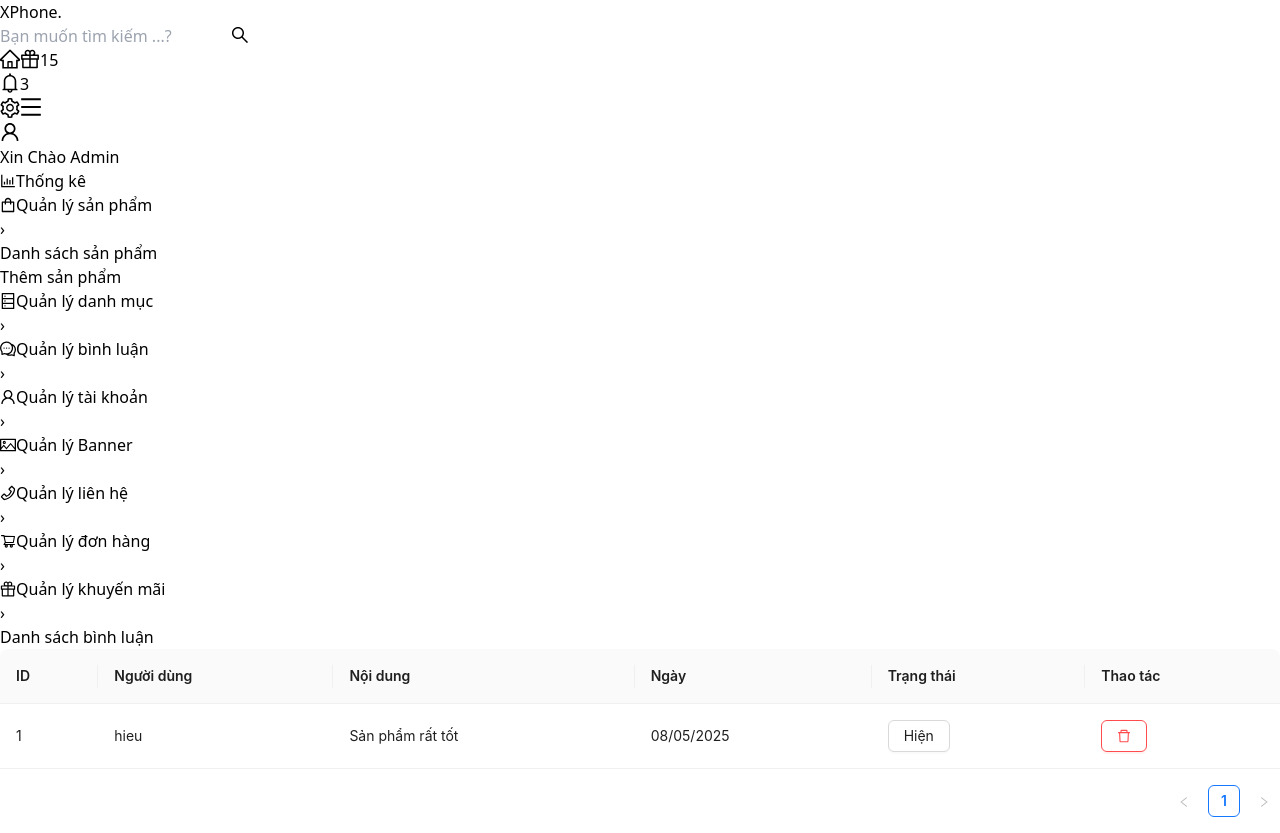
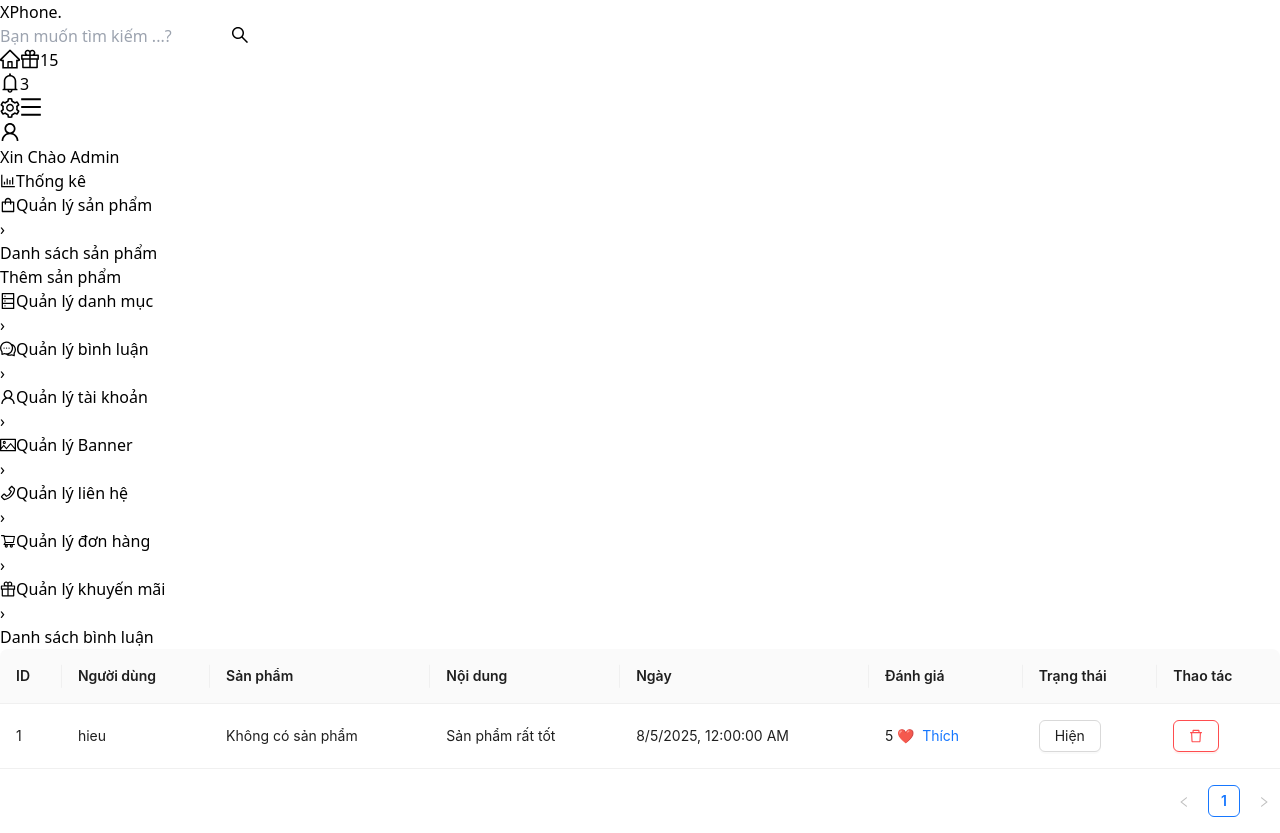
Before and after one commit to Hiu-fen/DATN-XPHONE, a React (Vite) app: page /admin/comment/list in a window 1280 px wide. Built offline with nearby package versions, Linux system fonts and the light colour scheme; data requests are answered from the project's data file.

Commit message:
Bình luận

```diff
--- a/db.json
+++ b/db.json
@@ -91,7 +91,8 @@
       "product": "",
       "status": true,
       "date": "08/05/2025",
-      "id": 1
+      "id": 1,
+      "likes": 5
     }
   ],
   "carts": [],
--- a/src/components/admin/Comment/CommentAdd.tsx
+++ b/src/components/admin/Comment/CommentAdd.tsx
@@ -1,25 +1,28 @@
-import React, { useEffect, useState } from 'react';
+import { useEffect, useState } from 'react';
 import { message } from 'antd';
 import axios from 'axios';
 import { useMutation } from '@tanstack/react-query';
 import { useNavigate, useParams } from 'react-router-dom';
 import { useForm } from 'react-hook-form';
 import { IComment } from '../../../interface/comments';
+import { IProduct } from '../../../interface/product';
 
 const CommentAdd = () => {
   const { register, handleSubmit, formState: { errors } } = useForm<IComment>();
-  const [productId, setProductId] = useState<string>('');
+  const [products, setProduct] = useState<IProduct[]>([]);
   const nav = useNavigate();
-  const { productIdParam } = useParams(); // Lấy ID sản phẩm từ URL
+  const { productIdParam } = useParams();
 
-  // Lưu ID sản phẩm từ URL (nếu có)
-  useEffect(() => {
-    if (productIdParam) {
-      setProductId(productIdParam);
-    }
-  }, [productIdParam]);
 
-  // Hàm gửi dữ liệu bình luận
+  useEffect(() =>{
+    const fetchProduct = async () =>{
+      const { data } = await axios.get(`http://localhost:4000/products`)
+      setProduct(data)
+    };
+    fetchProduct();
+  }, [])
+
+
   const mutation = useMutation({
     mutationFn: async (data: IComment) => {
       const response = await axios.post('http://localhost:4000/comments', data);
@@ -34,16 +37,27 @@ const CommentAdd = () => {
     },
   });
 
-  // Hàm xử lý submit form
-  const onSubmit = (data: IComment) => {
-    const commentData: IComment = {
-      ...data,
-      product: productId,
-      status: true,
-      date: new Date().toLocaleDateString('en-GB'),
-    };
-    mutation.mutate(commentData);
+
+ const onSubmit = async (data: IComment) => {
+
+  const newComment = {
+    ...data,
+    date: new Date().toISOString(),
+    likes: 0,
   };
+
+  try {
+    // Gửi bình luận với trường date
+    await axios.post('http://localhost:4000/comments', newComment);
+    message.success("Thêm bình luận thành công");
+    nav(`/admin/comment/list`);
+  } catch (error) {
+    message.error("Thêm bình luận thất bại");
+    console.error("Lỗi khi thêm bình luận:", error);
+  }
+};
+
+
 
   return (
     <div className="max-w-md mx-auto p-6 bg-white shadow-md rounded-lg mt-10">
@@ -70,11 +84,27 @@ const CommentAdd = () => {
           <span className="text-red-700">{errors.content?.message}</span>
         </div>
 
+        <div>
+          <label className="block text-sm font-medium text-gray-700 mb-1">Chọn sản phẩm</label>
+          <select
+            {...register('sanpham', { required: "Vui lòng chọn sản phẩm" })}
+            className="w-full px-4 py-2 border border-gray-300 rounded-md"
+          >
+            <option value="">-- Chọn sản phẩm --</option>
+            {products?.map((product: IProduct) => (
+              <option key={product.id} value={product.id}>
+                {product.name}
+              </option>
+            ))}
+          </select>
+          <span className="text-red-700">{errors.sanpham?.message}</span>
+        </div>
+
         <button
           type="submit"
           className="w-full bg-blue-600 text-white py-2 rounded-md hover:bg-blue-700 transition"
         >
-          Thêm bình luận
+        Thêm
         </button>
       </form>
     </div>
--- a/src/components/admin/Comment/CommentList.tsx
+++ b/src/components/admin/Comment/CommentList.tsx
@@ -1,50 +1,109 @@
-import { useEffect, useState } from 'react';
+import {  useState } from 'react';
 import axios from 'axios';
-import { Table, Button, Popconfirm } from 'antd';
+import { Table, Button, Popconfirm, message } from 'antd';
+import { DeleteOutlined } from '@ant-design/icons';
+import { useMutation, useQuery } from '@tanstack/react-query';
 import { IComment } from '../../../interface/comments';
-import { DeleteOutlined } from '@ant-design/icons';
-import { useMutation } from '@tanstack/react-query';
 
 
+interface IProduct {
+  id: number;
+  name: string
+}
+
 const CommentAdmin = () => {
-  const [comments, setComments] = useState<IComment[]>([]);
 
-  // Lấy danh sách bình luận từ API (db.json)
-  useEffect(() => {
-    const fetchComments = async () => {
-      const response = await axios.get('http://localhost:4000/comments');
-      setComments(response.data);
+  const { data: comments , refetch } = useQuery({
+    queryKey:['comments'],
+    queryFn: async() =>
+      ( await axios.get(`http://localhost:4000/comments`)).data
+  })
+
+  const { data: products } = useQuery({
+    queryKey:['products'],
+    queryFn: async () => (await axios.get(`http://localhost:4000/products`)).data
+  })
+
+  const getProductName = (id:number) =>{
+    const product = products?.find((pro: IProduct)=> pro.id == id);
+    return product ? product.name : "Không có sản phẩm"
+  }
+
+
+  const toggleStatus = async (id: number, currentStatus: boolean) => {
+    try {
+       await axios.patch(`http://localhost:4000/comments/${id}`, {
+        status: !currentStatus,
+      });
+      message.success("Cập nhật trạng thái thành công");
+      refetch();
+    } catch (error: any) {
+
+      console.error("Lỗi khi cập nhật trạng thái:", error);
+      message.error("Cập nhật trạng thái thất bại");
+    }
   };
-    fetchComments();
-  }, []);
 
-  // Hàm để thay đổi trạng thái bình luận (Ẩn/Hiện)
-  const toggleStatus = async (id: number, currentStatus: boolean) => {
-    const newStatus = !currentStatus;
-    await axios.patch(`http://localhost:4000/comments/${id}`, { status: newStatus });
-    setComments(comments.map(comment =>
-      comment.id === id ? { ...comment, status: newStatus } : comment
-    ));
+const toggleLike = async (id: number, currentLikes: number) => {
+  try {
+    const updatedLikes = currentLikes + 1; // Tăng 1 tim khi thích
+    await axios.patch(`http://localhost:4000/comments/${id}`, { likes: updatedLikes });
+    message.success("Đã thích bình luận");
+    refetch(); // Để làm mới lại dữ liệu sau khi cập nhật
+  } catch (error: any) {
+    console.error("Lỗi khi cập nhật số tim:", error);
+    message.error("Không thể thích bình luận");
+  }
 };
+
   const mutation = useMutation({
-    mutationFn: async (id: string) => await axios.delete(`http://localhost:4000/comments/${id}`),
-    onSuccess: (_data, variables) => {
-      setComments(prev => prev.filter(c => c.id !== Number(variables)));
-    }
+    mutationFn: async (id: any) => await axios.delete(`http://localhost:4000/comments/${id}`),
+    onSuccess: () => {
+      message.success("Xóa thành công");
+      refetch()
+    },
+    onError: (error: any) => {
+      message.error("Xóa bình luận thất bại");
+      console.error("Lỗi khi xóa bình luận:", error);
+    },
   });
 
   const onDelete = (id: string) => {
-
     mutation.mutate(id);
   };
 
-
-  // Định nghĩa các cột trong bảng
+  // Cấu hình bảng hiển thị
   const columns = [
   { title: 'ID', dataIndex: 'id' },
-    { title: 'Người dùng', dataIndex: 'user' },       // đúng tên đã dùng khi submit
-    { title: 'Nội dung', dataIndex: 'content' },      // đúng tên đã dùng
-    { title: 'Ngày', dataIndex: 'date' },
+  { title: 'Người dùng', dataIndex: 'user' },
+  {
+    title: 'Sản phẩm',
+    dataIndex: 'sanpham',
+    render: (_:any, record: IComment) => getProductName(Number(record.sanpham)),
+  },
+  { title: 'Nội dung', dataIndex: 'content' },
+  {
+    title: 'Ngày',
+    dataIndex: 'date',
+    render: (text: string) => new Date(text).toLocaleString(),
+  },
+{
+  title: 'Đánh giá',
+  dataIndex: 'likes',
+  render: (likes: number, record: IComment) => {
+    return (
+      <div>
+        <span>{likes} ❤️</span>
+        <Button
+          onClick={() => toggleLike(record.id, likes)}
+          size="small"
+          type="link">
+          Thích
+        </Button>
+      </div>
+    );
+  },
+},
   {
     title: 'Trạng thái',
     key: 'status',
@@ -55,10 +114,10 @@ const CommentAdmin = () => {
     ),
   },
   {
-      title: "Thao tác",
+    title: 'Thao tác',
     key: 'id',
     dataIndex: 'id',
-      render: (id: string) => <>
+    render: (id: string) => (
       <Popconfirm
         title="Thông báo"
         description="Bạn chắc chắn muốn xóa?"
@@ -69,7 +128,7 @@ const CommentAdmin = () => {
       >
         <Button danger><DeleteOutlined /></Button>
       </Popconfirm>
-      </>
+    ),
   },
 ];
 
@@ -86,10 +145,3 @@ const CommentAdmin = () => {
 };
 
 export default CommentAdmin;
-function nav(arg0: string): void {
-  throw new Error('Function not implemented.');
-}
-
-// function onDelete(id: string): void {
-//     throw new Error('Function not implemented.');
-// }
--- a/src/interface/comments.ts
+++ b/src/interface/comments.ts
@@ -3,6 +3,7 @@ export interface IComment {
     content: string,
     status: boolean,
     user:string,
-    product: string,
-    date:string
+    sanpham:string,
+    date:string,
+    likes:number
 }
```
Lines whose indentation alone changed are shown as unchanged.
